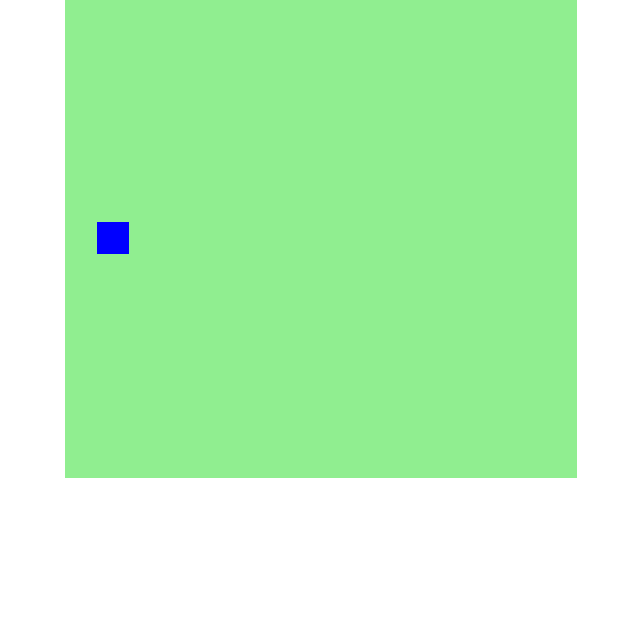
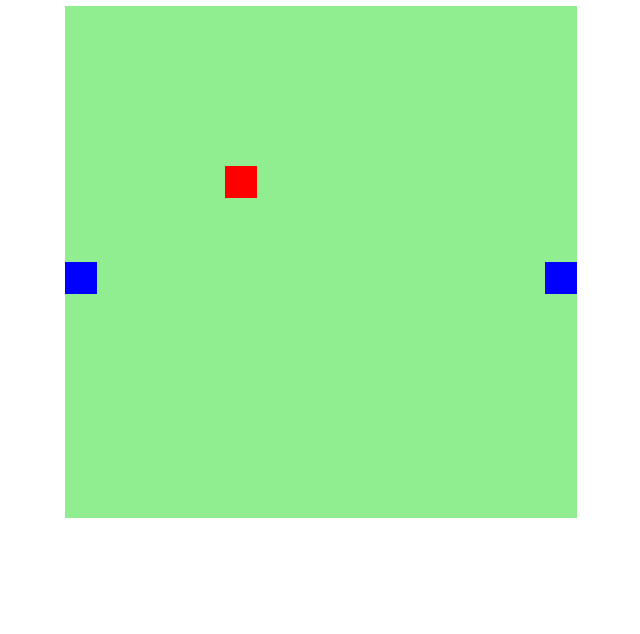
Before and after one commit to vitor7goncalves/SnakeGame, a plain HTML site: page index.html in a window 1280 px wide. Shown: the part 166-800 px from the top of the page, without its empty margins (319-959 px from the left). Drawn offline with Linux system fonts and the light colour scheme.

Commit message:
Finalizado

```diff
--- a/index.html
+++ b/index.html
@@ -9,6 +9,7 @@
     <script defer src="script.js"></script>
 </head>
 <body>
+    <h1>Snake Game</h1>
     <canvas id="snake" width="512" height="512"></canvas>
 </body>
 </html>
--- a/script.js
+++ b/script.js
@@ -8,43 +8,69 @@
 }
 
 let direction = "right";
+let food = {
+    x: Math.floor(Math.random() * 15 + 1) * box,
+    y: Math.floor(Math.random() * 15 + 1) * box,
+}
 
-function criarBG(){
+function criarBG() {
     context.fillStyle = "lightgreen";
     context.fillRect(0, 0, 16 * box, 16 * box)
 }
 
-function criarSnake(){
-    for(i=0; i < snake.length; i++){
+function criarSnake() {
+    for (i = 0; i < snake.length; i++) {
         context.fillStyle = "blue"
-        context.fillRect(snake[i].x , snake[i].y, box, box);
+        context.fillRect(snake[i].x, snake[i].y, box, box);
     }
 }
+
+function drawFood() {
+    context.fillStyle = "red";
+    context.fillRect(food.x, food.y, box, box);
+}
+
 document.addEventListener("keydown", update);
-function update(){
-    if(event.keyCode == 37 && direction != "right") direction = "left";
-    if(event.keyCode == 38 && direction != "down") direction = "up";
-    if(event.keyCode == 39 && direction != "left") direction = "right";
-    if(event.keyCode == 40 && direction != "up") direction = "down";
+function update() {
+    if (event.keyCode == 37 && direction != "right") direction = "left";
+    if (event.keyCode == 38 && direction != "down") direction = "up";
+    if (event.keyCode == 39 && direction != "left") direction = "right";
+    if (event.keyCode == 40 && direction != "up") direction = "down";
 
 }
 
-function gameStart(){
-    if(snake[0].x > 15 * box && direction == "right") snake[0].x = 0;
-    if(snake[0].x < 0  && direction == "left") snake[0].x = 15 * box;
-    if(snake[0].y > 15 * box && direction == "down") snake[0].y = 0;
-    if(snake[0].y < 0 && direction == "up") snake[0].y = 15 * box;
+function gameStart() {
+    if (snake[0].x > 15 * box && direction == "right") snake[0].x = 0;
+    if (snake[0].x < 0 && direction == "left") snake[0].x = 15 * box;
+    if (snake[0].y > 15 * box && direction == "down") snake[0].y = 0;
+    if (snake[0].y < 0 && direction == "up") snake[0].y = 15 * box;
+
+    for(i= 1; i < snake.length; i++){
+        if(snake[0].x == snake[i].x && snake[0].y == snake[i].y){
+            clearInterval(game);
+            alert("Fim de jogo");
+        }
+    }
 
     criarBG();
     criarSnake();
+    drawFood();
+
     let snakeX = snake[0].x;
-    let snakeY =  snake[0].y;
+    let snakeY = snake[0].y;
 
-    if(direction == "right") snakeX += box;
-    if(direction == "left")  snakeX -= box;
-    if(direction == "up") snakeY -= box;
-    if(direction == "down")  snakeY += box;
-    snake.pop();
+    if (direction == "right") snakeX += box;
+    if (direction == "left") snakeX -= box;
+    if (direction == "up") snakeY -= box;
+    if (direction == "down") snakeY += box;
+
+    if(snakeX != food.x || snakeY != food.y){
+        snake.pop();
+    }else{
+          food.x = Math.floor(Math.random() * 15 + 1) * box;
+          food.y = Math.floor(Math.random() * 15 + 1) * box;
+    }
+
     let newHead = {
         x: snakeX,
         y: snakeY
@@ -52,4 +78,4 @@
     snake.unshift(newHead);
 }
 
-let game = setInterval(gameStart, 500);
+let game = setInterval(gameStart, 200);
```
